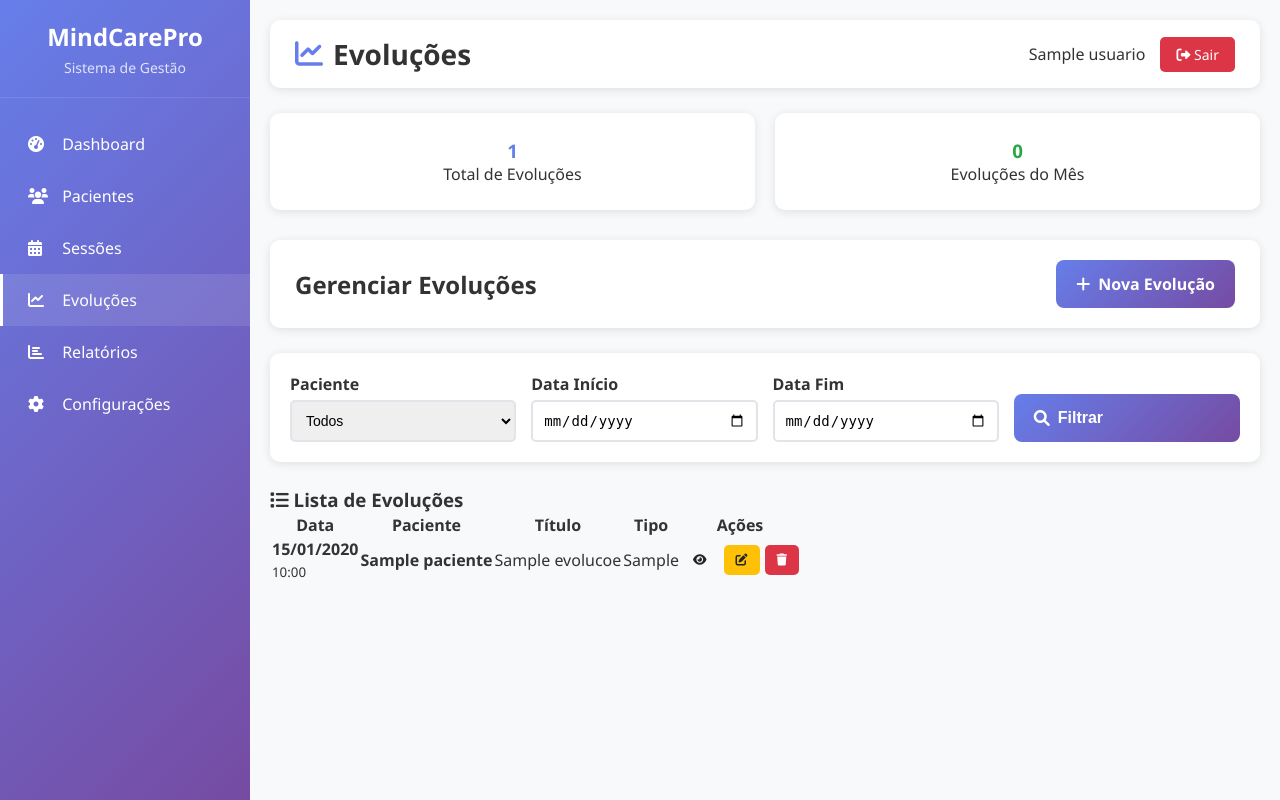
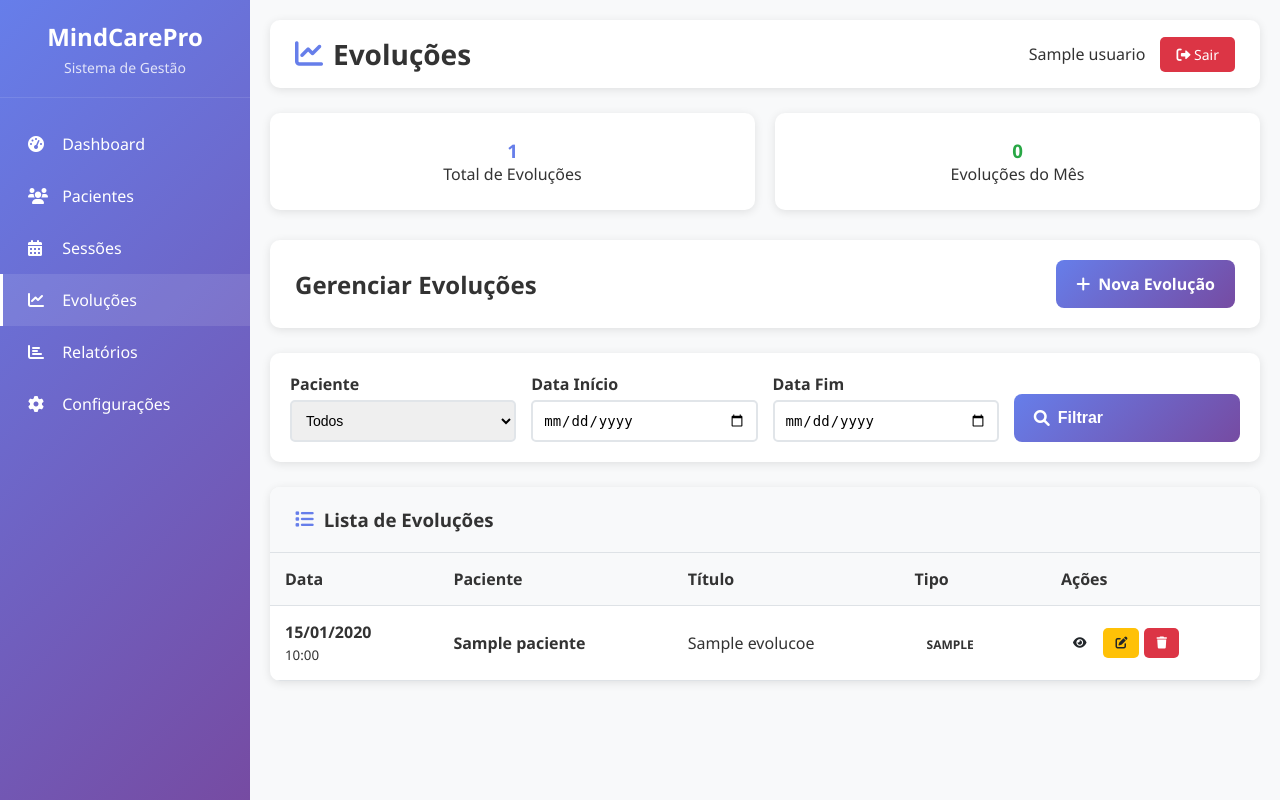
Before and after one commit to flavioricci-terser/mindcarepro-sistema, a Flask app: page /evolucoes in a window 1280 px wide. Run offline with Flask 3, Linux system fonts and the light colour scheme; a user stored in the database is signed in; tables that the repository leaves empty hold one stand-in row (values such as "Sample post"); some libraries are stand-ins or nearby versions.

Commit message:
Update main.css
/* ========================================
   ESTILOS ESPECÍFICOS DE EVOLUÇÕES
   ======================================== */

acrescentados no css

```diff
--- a/static/css/main.css
+++ b/static/css/main.css
@@ -927,3 +927,92 @@ body {
         flex-direction: column;
     }
 }
+
+/* ========================================
+   ESTILOS ESPECÍFICOS DE EVOLUÇÕES
+   ======================================== */
+
+.evolucoes-container {
+    background: white;
+    border-radius: 10px;
+    box-shadow: 0 2px 10px rgba(0,0,0,0.1);
+    overflow: hidden;
+}
+
+.evolucoes-header {
+    background: #f8f9fa;
+    padding: 20px 25px;
+    border-bottom: 1px solid #dee2e6;
+    display: flex;
+    justify-content: space-between;
+    align-items: center;
+}
+
+.evolucoes-header h3 {
+    color: #333;
+    display: flex;
+    align-items: center;
+}
+
+.evolucoes-header i {
+    margin-right: 10px;
+    color: #667eea;
+}
+
+.evolucoes-table {
+    width: 100%;
+    border-collapse: collapse;
+}
+
+.evolucoes-table th,
+.evolucoes-table td {
+    padding: 15px;
+    text-align: left;
+    border-bottom: 1px solid #dee2e6;
+}
+
+.evolucoes-table th {
+    background: #f8f9fa;
+    font-weight: 600;
+    color: #333;
+}
+
+.evolucoes-table tr:hover {
+    background: #f8f9fa;
+}
+
+/* Badges de tipo */
+.type-badge {
+    padding: 4px 12px;
+    border-radius: 20px;
+    font-size: 12px;
+    font-weight: 600;
+    text-transform: uppercase;
+}
+
+.type-evolucao {
+    background: #e8f5e8;
+    color: #2e7d32;
+}
+
+.type-anamnese {
+    background: #e3f2fd;
+    color: #1976d2;
+}
+
+.type-observacao {
+    background: #fff3e0;
+    color: #f57c00;
+}
+
+/* Responsividade para evoluções */
+@media (max-width: 768px) {
+    .evolucoes-table {
+        font-size: 14px;
+    }
+
+    .evolucoes-table th,
+    .evolucoes-table td {
+        padding: 10px 8px;
+    }
+}
```
